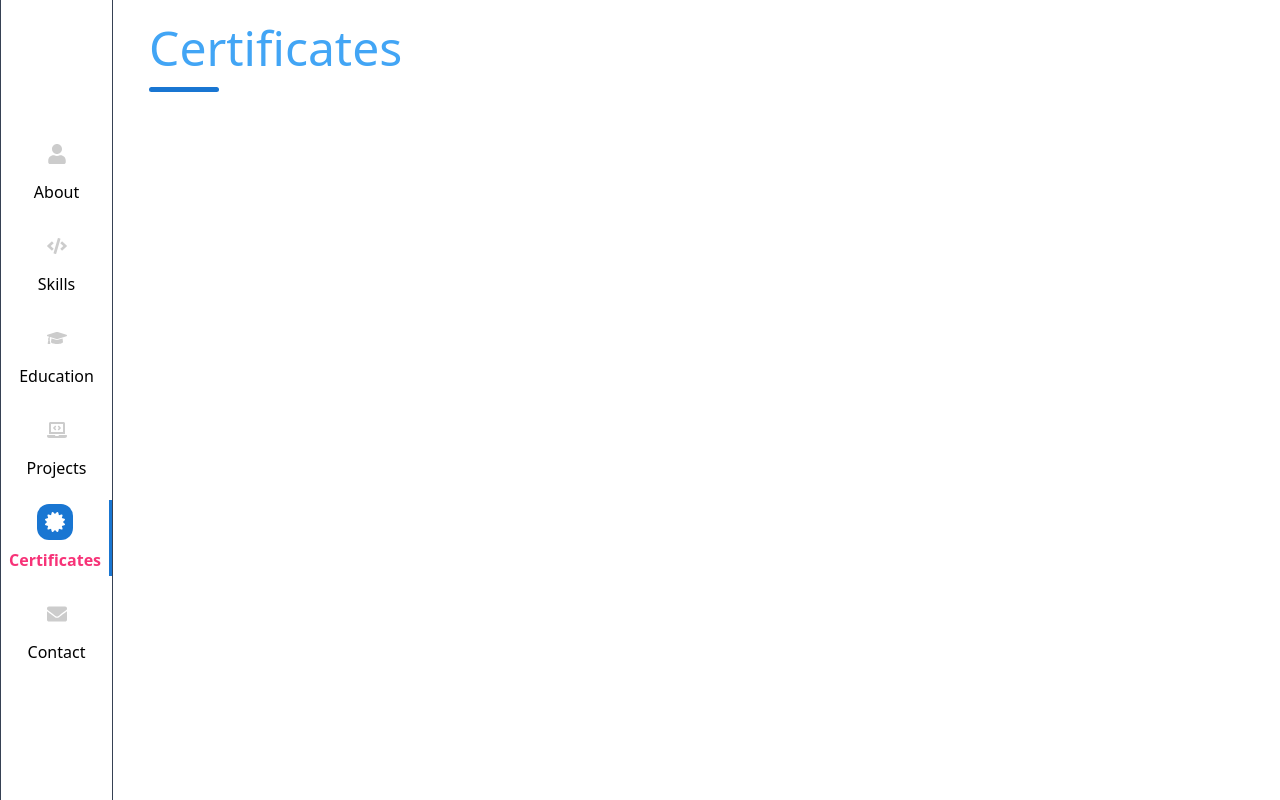
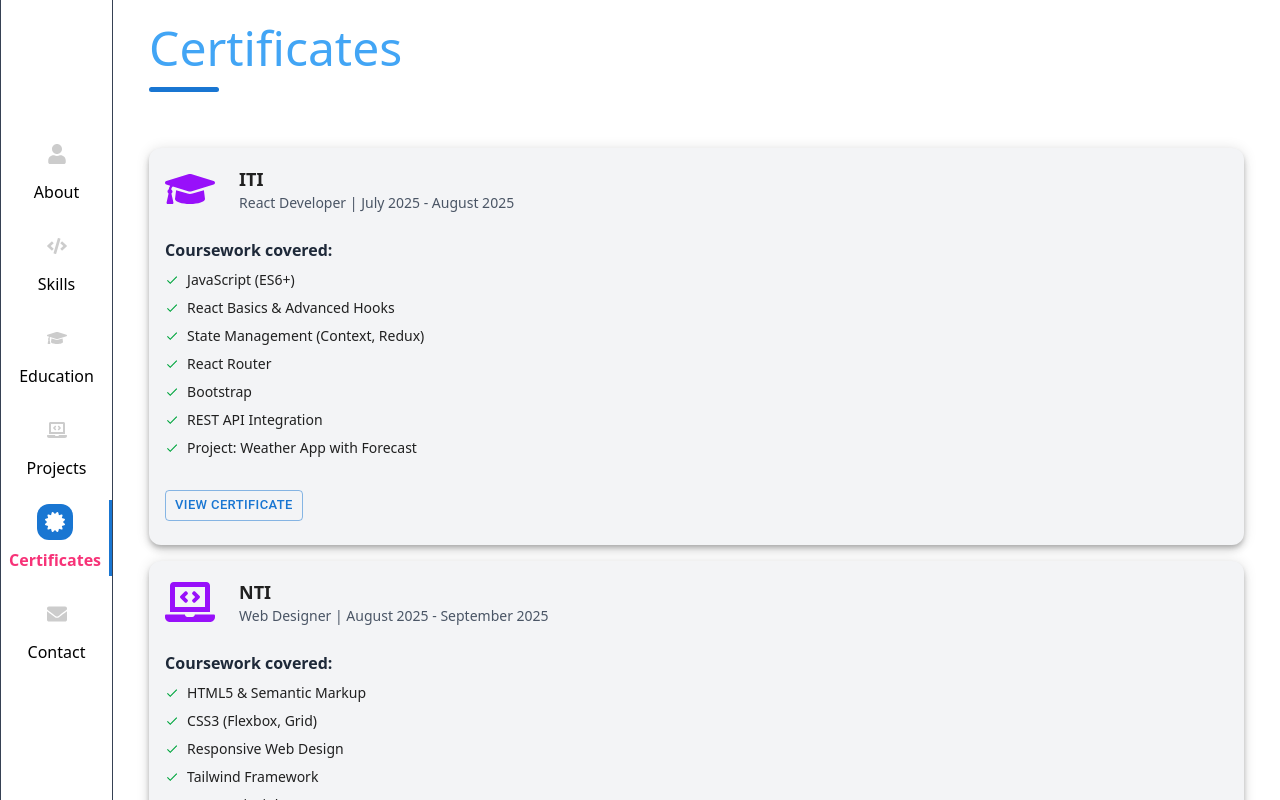
Before and after one commit to Mohamedsayed101/React-profile-v1, a React (Vite) app: page /certificates in a window 1280 px wide. Shown: the top 800 px of the page. Built offline with nearby package versions, Linux system fonts and the light colour scheme.

Commit message:
finished all v2 with completed Responsve

```diff
--- a/src/App.jsx
+++ b/src/App.jsx
@@ -27,6 +27,7 @@ function App() {
       once: true,
     });
   }, []);
+
   return (
     <Routes>
       {/* Parent Layout */}
--- /dev/null
+++ b/src/Components/CertificatesCard/CertificatesCard.jsx
@@ -0,0 +1,71 @@
+import Card from "@mui/material/Card";
+import CardContent from "@mui/material/CardContent";
+import Button from "@mui/material/Button";
+import { MdDone } from "react-icons/md";
+
+export default function CertificatesCard({ data }) {
+  const Icon = data.mainIcon;
+
+  return (
+    <Card
+      sx={{
+        minWidth: 300,
+        display: "flex",
+        flexDirection: "column",
+        justifyContent: "space-between",
+        backgroundColor: "#f3f4f6",
+        borderRadius: 3,
+        boxShadow: 5,
+        cursor: "pointer",
+        transition: "all 0.15s ease-in-out",
+        "&:hover": {
+          transform: "scale(1.04)",
+          boxShadow: "0 10px 20px rgba(0,0,0,0.3)",
+        },
+      }}
+      data-aos="fade-up"
+    >
+      <CardContent className="flex flex-col gap-4 flex-grow">
+        {/* Header */}
+        <div className="flex gap-6 items-center">
+          <Icon size={50} className="text-purple-600" />
+          <div>
+            <h3 className="text-lg font-bold">{data.organization}</h3>
+            <p className="text-sm text-gray-600">
+              {data.title} | {data.start} - {data.end}
+            </p>
+          </div>
+        </div>
+
+        {/* Coursework */}
+        <div className="flex flex-col">
+          <p className="mt-2 font-semibold text-gray-800">
+            Coursework covered:
+          </p>
+          <div className="flex flex-col gap-2 mt-2">
+            {data.coursework.map((item, index) => (
+              <div key={index} className="flex items-center gap-2 text-sm">
+                <MdDone className="text-green-600" />
+                <p>{item}</p>
+              </div>
+            ))}
+          </div>
+        </div>
+
+        {/* View Button */}
+        <div className="mt-4">
+          <Button
+            variant="outlined"
+            color="primary"
+            size="small"
+            href={data.link}
+            target="_blank"
+            className="hover:scale-105 transition-all duration-300 hover:bg-blue-500 hover:text-white"
+          >
+            View Certificate
+          </Button>
+        </div>
+      </CardContent>
+    </Card>
+  );
+}
--- a/src/Components/Sidebar/Sidebar.jsx
+++ b/src/Components/Sidebar/Sidebar.jsx
@@ -23,13 +23,12 @@ const links = [
 export default function Sidebar() {
   const [open, setOpen] = useState(false);
   const theme = useTheme();
-
   return (
     <>
       {/* Toggle Button */}
       <button
         style={{ backgroundColor: theme.palette.primary.dark }}
-        className="sm:hidden fixed top-4 right-4 z-50 p-2 text-white rounded-md"
+        className="sm:hidden fixed top-4 right-4 z-150 p-2 text-white rounded-md"
         onClick={() => setOpen(!open)}
       >
         {open ? <FaTimes /> : <FaBars />}
@@ -38,6 +37,7 @@ export default function Sidebar() {
       {/* Sidebar */}
       <aside
         className={`
+          pos
           fixed top-0 right-0 max-h-screen h-screen
           flex flex-col
           border-l border-gray-700
--- /dev/null
+++ b/src/DataStore/Certificates.js
@@ -0,0 +1,53 @@
+import { FaGraduationCap, FaLaptopCode, FaBriefcase } from "react-icons/fa";
+
+export const certificatesData = [
+  {
+    mainIcon: FaGraduationCap,
+    organization: "ITI",
+    title: "React Developer",
+    start: "July 2025",
+    end: "August 2025",
+    link: "/assets/react.pdf",
+    coursework: [
+      "JavaScript (ES6+)",
+      "React Basics & Advanced Hooks",
+      "State Management (Context, Redux)",
+      "React Router",
+      "Bootstrap",
+      "REST API Integration",
+      "Project: Weather App with Forecast",
+    ],
+  },
+  {
+    mainIcon: FaLaptopCode,
+    organization: "NTI",
+    title: "Web Designer",
+    start: "August 2025",
+    end: "September 2025",
+    link: "/assets/Nti.pdf",
+    coursework: [
+      "HTML5 & Semantic Markup",
+      "CSS3 (Flexbox, Grid)",
+      "Responsive Web Design",
+      "Tailwind Framework",
+      "UI/UX Principles",
+      "Design Project: Portfolio Website",
+    ],
+  },
+  {
+    mainIcon: FaBriefcase,
+    organization: "CIB",
+    title: "IT Intern",
+    start: "August 2025",
+    end: "September 2025",
+    link: "/assets/CIB.pdf",
+    coursework: [
+      "IT Support Fundamentals",
+      "Networking Basics",
+      "System Administration",
+      "Cybersecurity Essentials",
+      "Help Desk Ticketing Systems",
+      "Hands-on Training with IT Tools",
+    ],
+  },
+];
--- a/src/Layout/MainLayout.jsx
+++ b/src/Layout/MainLayout.jsx
@@ -5,7 +5,7 @@ export default function MainLayout() {
   return (
     <div className="flex xs:flex-row-reverse ">
       <Sidebar />
-      <main className="flex-grow p-6 min-h-screen" data-aos="fade-left">
+      <main className="flex-grow  p-6 min-h-screen" data-aos="fade-left">
         <Outlet />
       </main>
     </div>
--- a/src/Pages/Certificates/Certificates.jsx
+++ b/src/Pages/Certificates/Certificates.jsx
@@ -1,9 +1,16 @@
 import HeadingPage from "../../Components/HeadingPage/HeadingPage";
+import { certificatesData } from "../../DataStore/Certificates";
+import CertificatesCard from "../../Components/CertificatesCard/CertificatesCard";
 
 export default function Certificates() {
   return (
-    <div className="px-3">
+    <div className="px-3 flex flex-col gap-19">
       <HeadingPage title="Certificates" />
+      <div className="flex flex-col  gap-4">
+        {certificatesData.map((item, index) => (
+          <CertificatesCard key={index} data={item} />
+        ))}
+      </div>
     </div>
   );
 }
--- a/src/Pages/Contact/Contact.jsx
+++ b/src/Pages/Contact/Contact.jsx
@@ -12,71 +12,73 @@ export default function Contact() {
   } = useForm();
 
   const onSubmit = (data) => console.log(data);
+
   return (
-    <>
-      <div className="px-3 flex flex-col gap-19">
-        <HeadingPage title="Contact Me" />
+    <div className="px-3 flex flex-col gap-19">
+      <HeadingPage title="Contact Me" />
 
+      <div data-aos="fade-left" className="w-full">
         <form
           onSubmit={handleSubmit(onSubmit)}
-          className="flex flex-col gap-2.5 w-1/3 mx-auto"
+          className="flex flex-col gap-4 sm:w-2/3 lg:w-1/3 mx-auto"
         >
+          {/* Name */}
           <TextField
-            id="outlined-basic"
             label="Name"
             variant="outlined"
             {...register("name", { required: true })}
             placeholder="Enter Your Name"
-            className="p-2.5"
           />
           {errors.name && (
-            <span className="text-red-500">Name is required</span>
+            <span className="text-red-500 text-sm">Name is required</span>
           )}
 
+          {/* Email */}
           <TextField
-            id="outlined-basic"
             label="Email"
             variant="outlined"
             type="email"
             {...register("email", { required: true })}
             placeholder="Enter Your Email"
-            className="p-2.5"
           />
           {errors.email && (
-            <span className="text-red-500">Email is required</span>
+            <span className="text-red-500 text-sm">Email is required</span>
           )}
 
+          {/* Subject */}
           <TextField
-            id="outlined-basic"
             label="Subject"
             variant="outlined"
             type="text"
             {...register("subject", { required: true })}
             placeholder="Subject"
-            className="p-2.5"
           />
           {errors.subject && (
-            <span className="text-red-500">Subject is required</span>
+            <span className="text-red-500 text-sm">Subject is required</span>
           )}
+
+          {/* Message */}
           <TextField
             label="Message"
             multiline
             rows={4}
-            name="message"
-            id="message"
+            {...register("message", { required: true })}
             placeholder="Message"
-            className="p-2.5"
           />
           {errors.message && (
-            <span className="text-red-500">Email is required</span>
+            <span className="text-red-500 text-sm">Message is required</span>
           )}
 
-          <Button type="submit" variant="outlined" className=" m-auto">
+          {/* Submit */}
+          <Button
+            type="submit"
+            variant="contained"
+            className="self-center mt-2"
+          >
             Submit
           </Button>
-
         </form>
       </div>
-    </>
+    </div>
   );
 }
--- a/src/Pages/Skills/Skills.jsx
+++ b/src/Pages/Skills/Skills.jsx
@@ -14,7 +14,7 @@ export default function Skills() {
     <>
       <div className="px-3 flex flex-col gap-19">
         <HeadingPage title="Skills" />
-        <div className="flex gap-6" data-aos="fade-up-left">
+        <div className="flex gap-6 flex-wrap justify-center" data-aos="fade-up-left">
           <SkillsCard
             title="Programming Languages"
             data={langs}
--- a/src/index.css
+++ b/src/index.css
@@ -33,3 +33,9 @@
     transform: translateY(-15px);
   }
 }
+
+
+.pos {
+  z-index: 100;
+  backdrop-filter: blur(20px);
+}
```
Also changed, not shown: src/Pages/About/About.jsx (+64 -67 lines), src/DataStore/cartificates.js (deleted).
